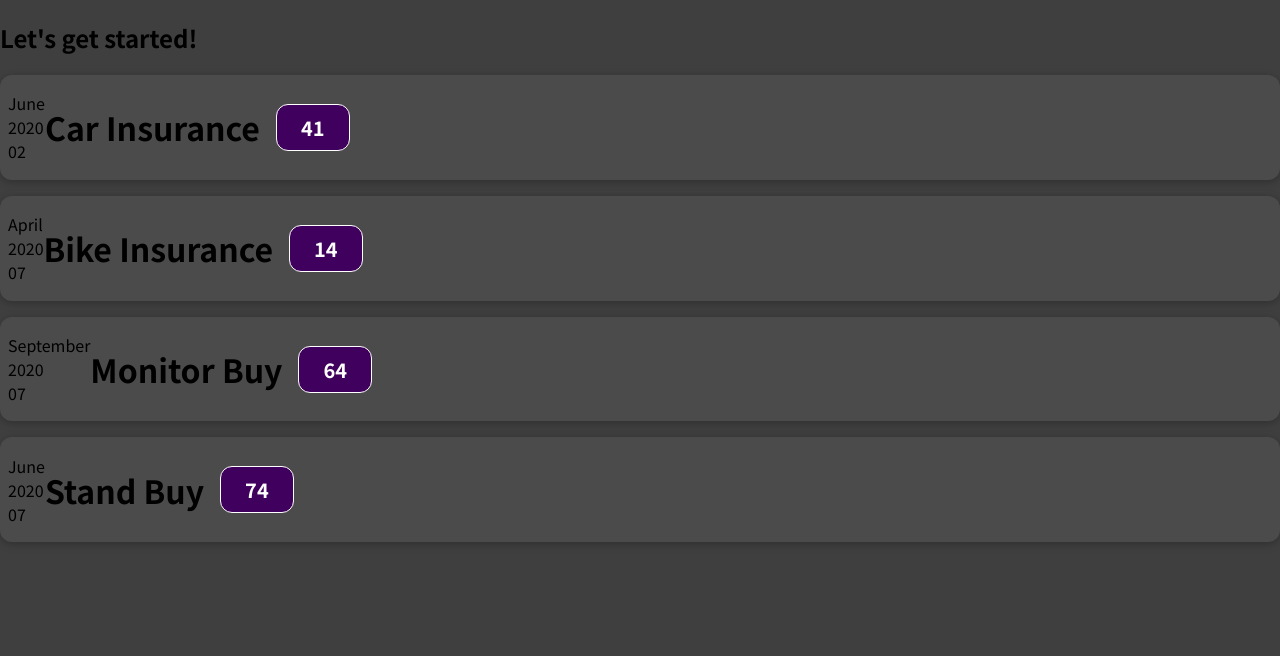
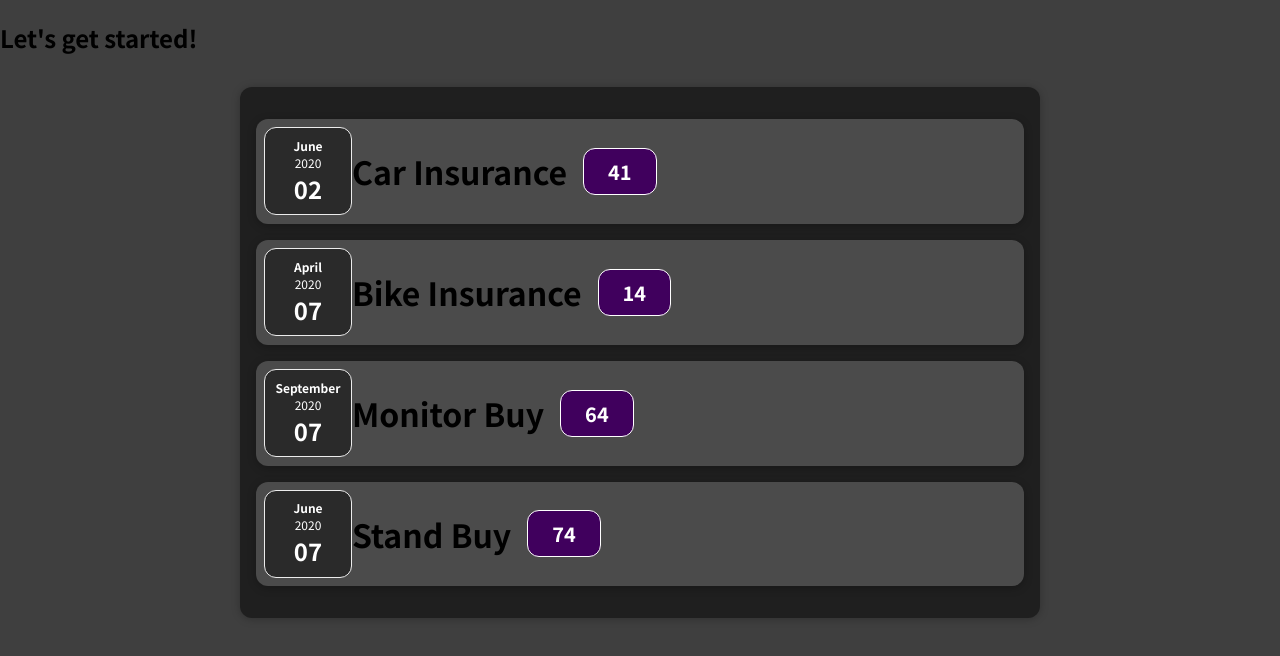
Before and after one commit to AlphaDecodeX/react-complete-guide, a JavaScript app: page / in a window 1280 px wide. Shown: the top 656 px of the page. Built offline with nearby package versions, Linux system fonts and the light colour scheme.

Commit message:
Props managed

```diff
--- a/src/App.js
+++ b/src/App.js
@@ -1,7 +1,6 @@
-import ExpenseItem from "./components/ExpenseItem";
+import Expenses from "./components/Expenses";
 
 function App() {
-
   const expenses = [
     { id: "e1", title: "Car Insurance", amount: 41, date: new Date(2020, 5, 2) },
     { id: "e2", title: "Bike Insurance", amount: 14, date: new Date(2020, 3, 7) },
@@ -12,26 +11,7 @@
   return (
     <div>
       <h2>Let's get started!</h2>
-      <ExpenseItem
-        title={expenses[0].title}
-        amount={expenses[0].amount}
-        date={expenses[0].date}>
-      </ExpenseItem>
-      <ExpenseItem
-        title={expenses[1].title}
-        amount={expenses[1].amount}
-        date={expenses[1].date}>
-      </ExpenseItem>
-      <ExpenseItem
-        title={expenses[2].title}
-        amount={expenses[2].amount}
-        date={expenses[2].date}>
-      </ExpenseItem>
-      <ExpenseItem
-        title={expenses[3].title}
-        amount={expenses[3].amount}
-        date={expenses[3].date}>
-      </ExpenseItem>
+      <Expenses items={expenses} />
     </div >
   );
 }
--- /dev/null
+++ b/src/components/ExpenseDate.css
@@ -0,0 +1,26 @@
+.expense-date {
+  display: flex;
+  flex-direction: column;
+  width: 5.5rem;
+  height: 5.5rem;
+  border: 1px solid #ececec;
+  background-color: #2a2a2a;
+  color: white;
+  border-radius: 12px;
+  align-items: center;
+  justify-content: center;
+}
+
+.expense-date__month {
+  font-size: 0.75rem;
+  font-weight: bold;
+}
+
+.expense-date__year {
+  font-size: 0.75rem;
+}
+
+.expense-date__day {
+  font-size: 1.5rem;
+  font-weight: bold;
+}
--- /dev/null
+++ b/src/components/ExpenseDate.js
@@ -0,0 +1,17 @@
+import "./ExpenseDate.css"
+
+function ExpenseDate(props) {
+    const month = props.date.toLocaleString('en-US', { month: 'long' })
+    const day = props.date.toLocaleString('en-US', { day: '2-digit' })
+    const year = props.date.getFullYear();
+
+    return (
+        <div className="expense-date">
+            <div className="expense-date__month">{month}</div>
+            <div className="expense-date__year">{year}</div>
+            <div className="expense-date__day">{day}</div>
+        </div>
+    )
+}
+
+export default ExpenseDate;
--- a/src/components/ExpenseItem.js
+++ b/src/components/ExpenseItem.js
@@ -1,18 +1,11 @@
 import './ExpenseItem.css';
+import ExpenseDate from './ExpenseDate';
 
 function ExpenseItem(props) {
-    const month = props.date.toLocaleString('en-US', { month: 'long' })
-    const day = props.date.toLocaleString('en-US', { day: '2-digit' })
-    const year = props.date.getFullYear();
 
     return (
         <div className="expense-item">
-            <div>
-                <div>{month}</div>
-                <div>{year}</div>
-                <div>{day}</div>
-            </div>
-
+            <ExpenseDate date={props.date} />
             <div className="expense-item__description">
                 <h1>{props.title}</h1>
                 <div className="expense-item__price">{props.amount}</div>
--- /dev/null
+++ b/src/components/Expenses.css
@@ -0,0 +1,9 @@
+.expenses {
+  padding: 1rem;
+  background-color: rgb(31, 31, 31);
+  margin: 2rem auto;
+  width: 50rem;
+  max-width: 95%;
+  border-radius: 12px;
+  box-shadow: 0 1px 8px rgba(0, 0, 0, 0.25);
+}
--- /dev/null
+++ b/src/components/Expenses.js
@@ -0,0 +1,32 @@
+import ExpenseItem from "./ExpenseItem";
+import './Expenses.css';
+
+function Expenses(props) {
+
+    return (
+        <div className='expenses'>
+            <ExpenseItem
+                title={props.items[0].title}
+                amount={props.items[0].amount}
+                date={props.items[0].date}>
+            </ExpenseItem>
+            <ExpenseItem
+                title={props.items[1].title}
+                amount={props.items[1].amount}
+                date={props.items[1].date}>
+            </ExpenseItem>
+            <ExpenseItem
+                title={props.items[2].title}
+                amount={props.items[2].amount}
+                date={props.items[2].date}>
+            </ExpenseItem>
+            <ExpenseItem
+                title={props.items[3].title}
+                amount={props.items[3].amount}
+                date={props.items[3].date}>
+            </ExpenseItem>
+        </div>
+    )
+}
+
+export default Expenses;
```
Also changed, not shown: 1 other file (tests, documents, lock files or other folders).
